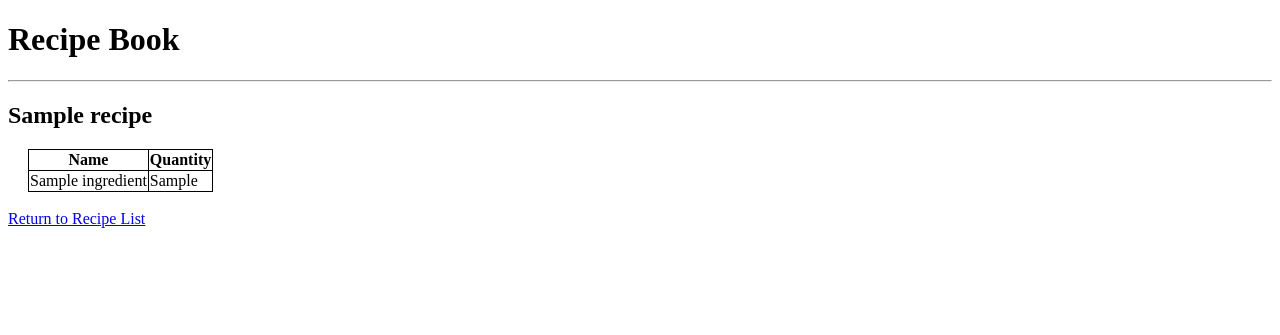
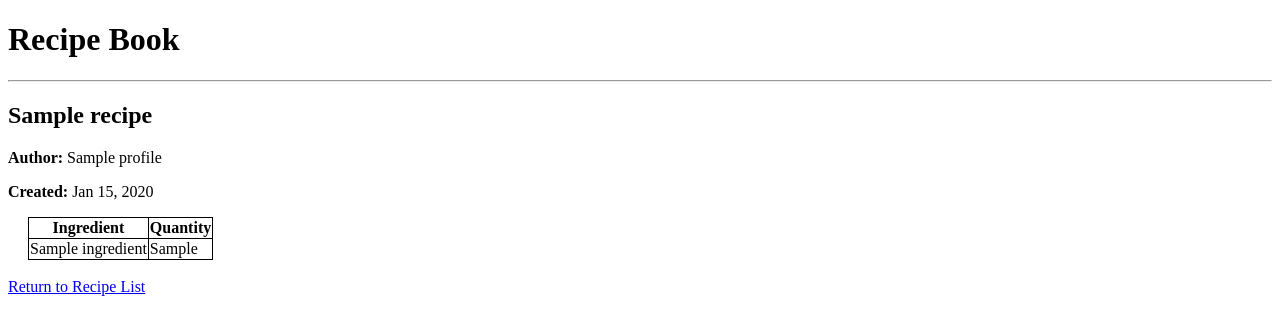
Before and after one commit to rrahffy/recipebook-Rafanan-Rafael-Jack, a Django app: template ledger/templates/recipe.html in a window 1280 px wide. Shown: the top 335 px of the page. Run offline with Django 5.2, Linux system fonts and the light colour scheme; the template is opened without the code that fills it: values that come from a table or form of the project are taken from there, others are empty; tables that the repository leaves empty hold one stand-in row (values such as "Sample post").

Commit message:
Implemented the Recipe detail protection and author display

```diff
--- a/ledger/templates/recipe.html
+++ b/ledger/templates/recipe.html
@@ -13,9 +13,13 @@ table {
 
 {% block content %}
 <h2>{{ recipe.name }}</h2>
+
+<p><strong>Author:</strong> {{ recipe.author.name }}</p>
+<p><strong>Created:</strong> {{ recipe.created_on|date:"M d, Y" }}</p>
+
 <table style="margin-left: 20px">
     <tr>
-        <th>Name</th>
+        <th>Ingredient</th>
         <th>Quantity</th>
     </tr>
     {% for ri in recipe.ingredients.all %}
@@ -26,5 +30,5 @@ table {
     {% endfor %}
 </table>
 <br>
-<a href="/recipes/list">Return to Recipe List</a>
+<a href="{% url 'recipes_list' %}">Return to Recipe List</a>
 {% endblock %}
--- a/ledger/views.py
+++ b/ledger/views.py
@@ -1,4 +1,5 @@
-from django.shortcuts import render
+from django.shortcuts import render, get_object_or_404
+from django.contrib.auth.decorators import login_required
 from .models import Recipe
 
 def recipes_list(request):
@@ -6,7 +7,8 @@ def recipes_list(request):
     context = {'recipes': recipes}
     return render(request, 'recipe_list.html', context)
 
+@login_required
 def recipe(request, pk):
-    recipe = Recipe.objects.get(pk=pk)
+    recipe = get_object_or_404(Recipe, pk=pk)
     context = {'recipe': recipe}
     return render(request, 'recipe.html', context)
```
